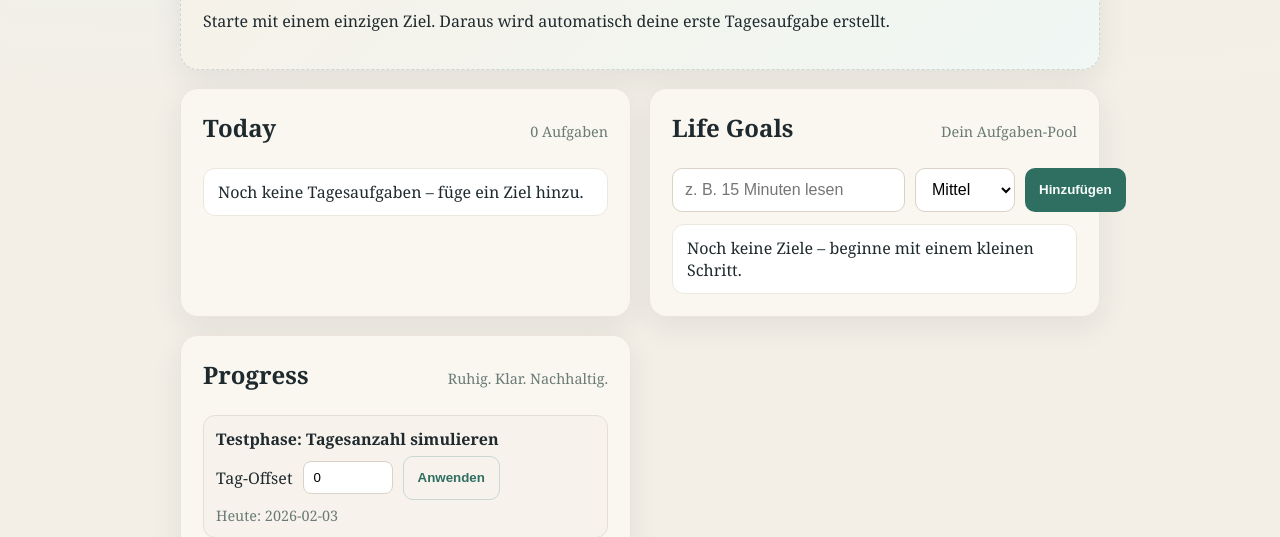
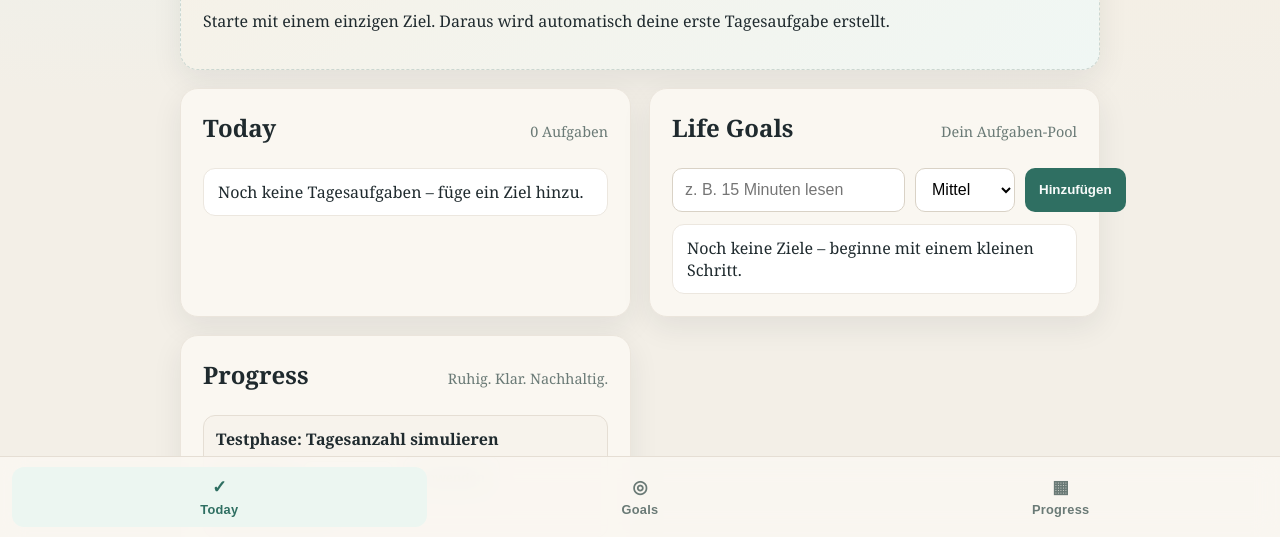
Before and after one commit to jirotubert-star/jirotubert-star, a plain HTML site: page index.html in a window 1280 px wide. Shown: the part 263-800 px from the top of the page. Drawn offline with Linux system fonts and the light colour scheme.

Commit message:
Add bottom navigation and app-like layout

```diff
--- a/css/style.css
+++ b/css/style.css
@@ -22,6 +22,10 @@ body {
     var(--bg);
   min-height: 100vh;
   -webkit-text-size-adjust: 100%;
+}
+
+.app-shell {
+  padding-bottom: 90px;
 }
 
 .top {
@@ -628,6 +632,48 @@ p { margin: 0 0 12px 0; line-height: 1.6; }
   gap: 12px;
 }
 
+.bottom-nav {
+  position: fixed;
+  left: 0;
+  right: 0;
+  bottom: 0;
+  display: grid;
+  grid-template-columns: repeat(3, 1fr);
+  gap: 6px;
+  padding: 10px 12px calc(10px + env(safe-area-inset-bottom));
+  background: rgba(250, 247, 241, 0.92);
+  border-top: 1px solid #e5ded4;
+  backdrop-filter: blur(12px);
+  z-index: 10;
+}
+
+.nav-item {
+  display: grid;
+  gap: 4px;
+  justify-items: center;
+  padding: 10px 8px;
+  border-radius: 12px;
+  border: none;
+  background: transparent;
+  color: var(--muted);
+  font-weight: 600;
+  cursor: pointer;
+}
+
+.nav-item.active {
+  background: #ecf6f1;
+  color: var(--accent);
+}
+
+.nav-icon {
+  font-size: 1.1rem;
+}
+
+.nav-label {
+  font-size: 0.8rem;
+  letter-spacing: 0.02em;
+}
+
 .sr-only {
   position: absolute;
   width: 1px;
@@ -669,6 +715,9 @@ p { margin: 0 0 12px 0; line-height: 1.6; }
   .layout {
     padding: 12px 16px 28px;
     gap: 14px;
+  }
+  .app-shell {
+    padding-bottom: 110px;
   }
   .panel {
     padding: 18px;
@@ -716,5 +765,7 @@ p { margin: 0 0 12px 0; line-height: 1.6; }
   .footer {
     flex-direction: column;
     gap: 6px;
+    padding-bottom: 90px;
+    text-align: center;
   }
 }
--- a/index.html
+++ b/index.html
@@ -15,7 +15,7 @@
       </div>
     </header>
 
-    <main class="layout">
+    <main class="layout app-shell">
       <!-- Welcome: shown only when no goals exist -->
       <section id="welcome" class="panel welcome" aria-live="polite">
         <h1>Willkommen bei OneStep</h1>
@@ -91,8 +91,23 @@
       <span>OneStep · Minimalistische Fortschritts‑App</span>
       <span class="soft-note">Lokal gespeichert in deinem Browser</span>
       <button id="reset-app" class="btn ghost" type="button">Reset</button>
-      <span class="soft-note" id="version">Version 1.1.6</span>
+      <span class="soft-note" id="version">Version 1.1.7</span>
     </footer>
+
+    <nav class="bottom-nav" aria-label="Bottom Navigation">
+      <button class="nav-item active" type="button">
+        <span class="nav-icon">✓</span>
+        <span class="nav-label">Today</span>
+      </button>
+      <button class="nav-item" type="button">
+        <span class="nav-icon">◎</span>
+        <span class="nav-label">Goals</span>
+      </button>
+      <button class="nav-item" type="button">
+        <span class="nav-icon">▦</span>
+        <span class="nav-label">Progress</span>
+      </button>
+    </nav>
 
     <script src="js/app.js"></script>
   </body>
```
